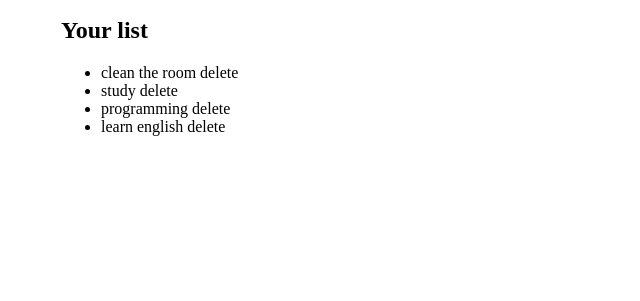
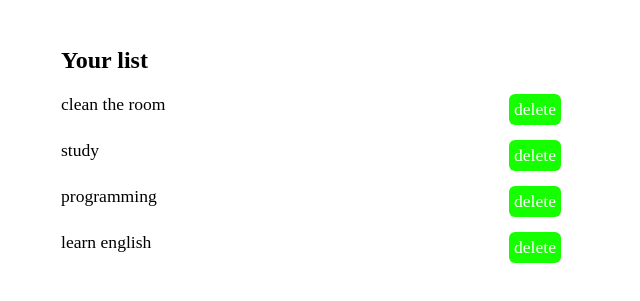
Before and after one commit to alighavidelma/to-do, a plain HTML site: page index.html in a window 1280 px wide. Shown: the part 169-470 px from the top of the page, without its empty margins (329-969 px from the left). Drawn offline with Linux system fonts and the light colour scheme.

Commit message:
list section styled

```diff
--- a/style.css
+++ b/style.css
@@ -1,16 +1,20 @@
+* {
+  box-sizing: border-box;
+}
 body {
   width: 500px;
   margin: 0 auto;
 }
 
+/* header section start */
 header {
   text-align: center;
   font-family: impact;
+  padding: 30px 0;
 }
 
 header h1 {
   color: rgb(21, 255, 0);
-  padding-top: 30px;
 }
 
 #search-input {
@@ -18,3 +22,26 @@ header h1 {
   padding: 8px;
   font-size: 1.3em;
 }
+/* header section end */
+
+/* list section start */
+#to-do-list {
+  list-style-type: none;
+  padding-left: 0;
+}
+
+.to-do-item {
+  display: flex;
+  justify-content: space-between;
+  margin-bottom: 15px;
+  font-size: 1.1em;
+}
+
+.delete {
+  background-color: rgb(21, 255, 0);
+  color: white;
+  padding: 5px;
+  border-radius: 6px;
+  cursor: pointer;
+}
+/* list section end */
```
